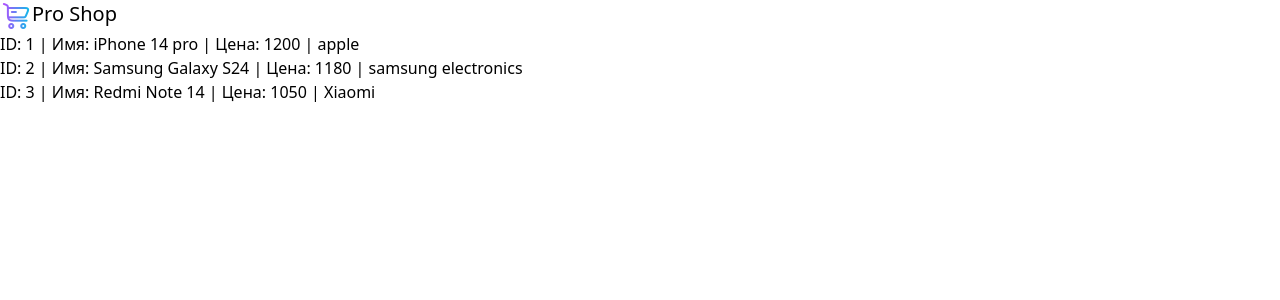
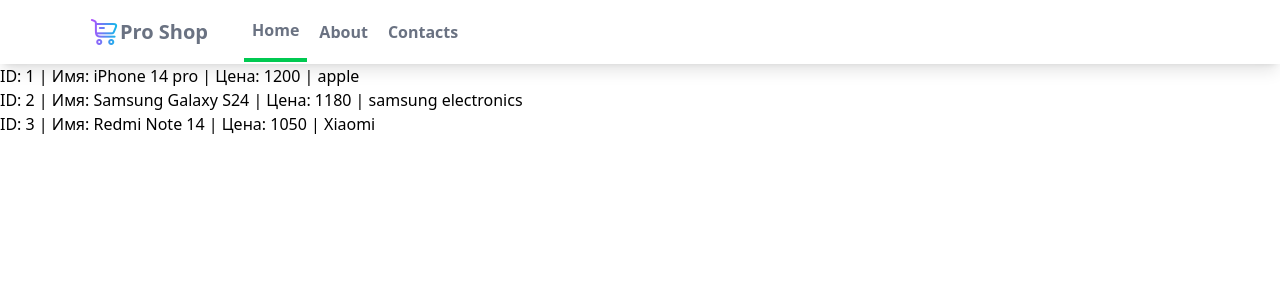
Before and after one commit to intern19911/django_beg, a Django app: page /myapp/ in a window 1280 px wide. Shown: the top 300 px of the page. Run offline with Django 4.2, Linux system fonts and the light colour scheme; data comes from the database, SQL or seed files in the repository.

Commit message:
base templates & navbar

```diff
--- a/mysite/myapp/static/myapp/styles.css
+++ b/mysite/myapp/static/myapp/styles.css
@@ -527,6 +527,9 @@
   .static {
     position: static;
   }
+  .mx-auto {
+    margin-inline: auto;
+  }
   .block {
     display: block;
   }
@@ -548,6 +551,9 @@
   .w-8 {
     width: calc(var(--spacing) * 8);
   }
+  .max-w-6xl {
+    max-width: var(--container-6xl);
+  }
   .border-collapse {
     border-collapse: collapse;
   }
@@ -557,19 +563,73 @@
   .resize {
     resize: both;
   }
+  .items-center {
+    align-items: center;
+  }
+  .justify-between {
+    justify-content: space-between;
+  }
+  .space-x-1 {
+    :where(& > :not(:last-child)) {
+      --tw-space-x-reverse: 0;
+      margin-inline-start: calc(calc(var(--spacing) * 1) * var(--tw-space-x-reverse));
+      margin-inline-end: calc(calc(var(--spacing) * 1) * calc(1 - var(--tw-space-x-reverse)));
+    }
+  }
+  .space-x-7 {
+    :where(& > :not(:last-child)) {
+      --tw-space-x-reverse: 0;
+      margin-inline-start: calc(calc(var(--spacing) * 7) * var(--tw-space-x-reverse));
+      margin-inline-end: calc(calc(var(--spacing) * 7) * calc(1 - var(--tw-space-x-reverse)));
+    }
+  }
   .border {
     border-style: var(--tw-border-style);
     border-width: 1px;
   }
+  .border-b-4 {
+    border-bottom-style: var(--tw-border-style);
+    border-bottom-width: 4px;
+  }
+  .border-green-500 {
+    border-color: var(--color-green-500);
+  }
   .bg-sky-500 {
     background-color: var(--color-sky-500);
+  }
+  .bg-white {
+    background-color: var(--color-white);
+  }
+  .px-2 {
+    padding-inline: calc(var(--spacing) * 2);
+  }
+  .px-4 {
+    padding-inline: calc(var(--spacing) * 4);
+  }
+  .py-4 {
+    padding-block: calc(var(--spacing) * 4);
   }
   .text-xl {
     font-size: var(--text-xl);
     line-height: var(--tw-leading, var(--text-xl--line-height));
   }
+  .font-semibold {
+    --tw-font-weight: var(--font-weight-semibold);
+    font-weight: var(--font-weight-semibold);
+  }
+  .text-gray-500 {
+    color: var(--color-gray-500);
+  }
   .underline {
     text-decoration-line: underline;
+  }
+  .shadow {
+    --tw-shadow: 0 1px 3px 0 var(--tw-shadow-color, rgb(0 0 0 / 0.1)), 0 1px 2px -1px var(--tw-shadow-color, rgb(0 0 0 / 0.1));
+    box-shadow: var(--tw-inset-shadow), var(--tw-inset-ring-shadow), var(--tw-ring-offset-shadow), var(--tw-ring-shadow), var(--tw-shadow);
+  }
+  .shadow-lg {
+    --tw-shadow: 0 10px 15px -3px var(--tw-shadow-color, rgb(0 0 0 / 0.1)), 0 4px 6px -4px var(--tw-shadow-color, rgb(0 0 0 / 0.1));
+    box-shadow: var(--tw-inset-shadow), var(--tw-inset-ring-shadow), var(--tw-ring-offset-shadow), var(--tw-ring-shadow), var(--tw-shadow);
   }
   .outline {
     outline-style: var(--tw-outline-style);
@@ -627,10 +687,74 @@
   inherits: false;
   initial-value: skewY(0);
 }
+@property --tw-space-x-reverse {
+  syntax: "*";
+  inherits: false;
+  initial-value: 0;
+}
 @property --tw-border-style {
   syntax: "*";
   inherits: false;
   initial-value: solid;
+}
+@property --tw-font-weight {
+  syntax: "*";
+  inherits: false;
+}
+@property --tw-shadow {
+  syntax: "*";
+  inherits: false;
+  initial-value: 0 0 #0000;
+}
+@property --tw-shadow-color {
+  syntax: "*";
+  inherits: false;
+}
+@property --tw-inset-shadow {
+  syntax: "*";
+  inherits: false;
+  initial-value: 0 0 #0000;
+}
+@property --tw-inset-shadow-color {
+  syntax: "*";
+  inherits: false;
+}
+@property --tw-ring-color {
+  syntax: "*";
+  inherits: false;
+}
+@property --tw-ring-shadow {
+  syntax: "*";
+  inherits: false;
+  initial-value: 0 0 #0000;
+}
+@property --tw-inset-ring-color {
+  syntax: "*";
+  inherits: false;
+}
+@property --tw-inset-ring-shadow {
+  syntax: "*";
+  inherits: false;
+  initial-value: 0 0 #0000;
+}
+@property --tw-ring-inset {
+  syntax: "*";
+  inherits: false;
+}
+@property --tw-ring-offset-width {
+  syntax: "<length>";
+  inherits: false;
+  initial-value: 0px;
+}
+@property --tw-ring-offset-color {
+  syntax: "*";
+  inherits: false;
+  initial-value: #fff;
+}
+@property --tw-ring-offset-shadow {
+  syntax: "*";
+  inherits: false;
+  initial-value: 0 0 #0000;
 }
 @property --tw-outline-style {
   syntax: "*";
--- /dev/null
+++ b/mysite/myapp/templates/myapp/base.html
@@ -0,0 +1,13 @@
+<!DOCTYPE html>
+{% load static %}
+<html lang="en">
+  <head>
+    <meta charset="UTF-8" />
+    <meta name="viewport" content="width=device-width, initial-scale=1.0" />
+    <link href="{% static 'myapp/styles.css' %}" rel="stylesheet" />
+    <title>Document</title>
+  </head>
+  <body>
+    {% block content %} {% endblock content %}
+  </body>
+</html>
--- a/mysite/myapp/templates/myapp/index.html
+++ b/mysite/myapp/templates/myapp/index.html
@@ -1,21 +1,20 @@
-{% load static %}
-
-<!DOCTYPE html>
-<html lang="en">
-  <head>
-    <meta charset="UTF-8" />
-    <meta name="viewport" content="width=device-width, initial-scale=1.0" />
-    <link href="{% static 'myapp/styles.css' %}" rel="stylesheet" />
-    <title>Index</title>
-  </head>
-  <body>
-    <nav>
+{% extends "myapp/base.html" %} {% load static %} {% block content %}
+<nav class="bg-white shadow-lg">
+  <div class="max-w-6xl mx-auto px-4">
+    <div class="flex justify-between">
+      <div class="flex space-x-7">
         <div>
-        <div>
-          <div>
-            <div class="flex">
+          <a href="#" class="flex items-center px-2 py-4">
             <img class="h-8 w-8" src="{% static 'myapp/images/shop.png' %}" alt="logo" />
-              <span class="text-xl">Pro Shop</span>
+            <span class="text-gray-500 font-semibold text-xl">Pro Shop</span>
+          </a>
+        </div>
+        <div class="items-center flex space-x-1">
+          <a href="#" class="py-4 px-2 text-gray-500 font-semibold border-b-4 border-green-500"
+            >Home</a
+          >
+          <a href="#" class="py-4 px-2 text-gray-500 font-semibold">About</a>
+          <a href="#" class="py-4 px-2 text-gray-500 font-semibold">Contacts</a>
         </div>
       </div>
     </div>
@@ -28,5 +27,4 @@
   </a>
   {% endfor %}
 </h2>
-  </body>
-</html>
+{% endblock content %}
```
Lines whose indentation alone changed are shown as unchanged.
